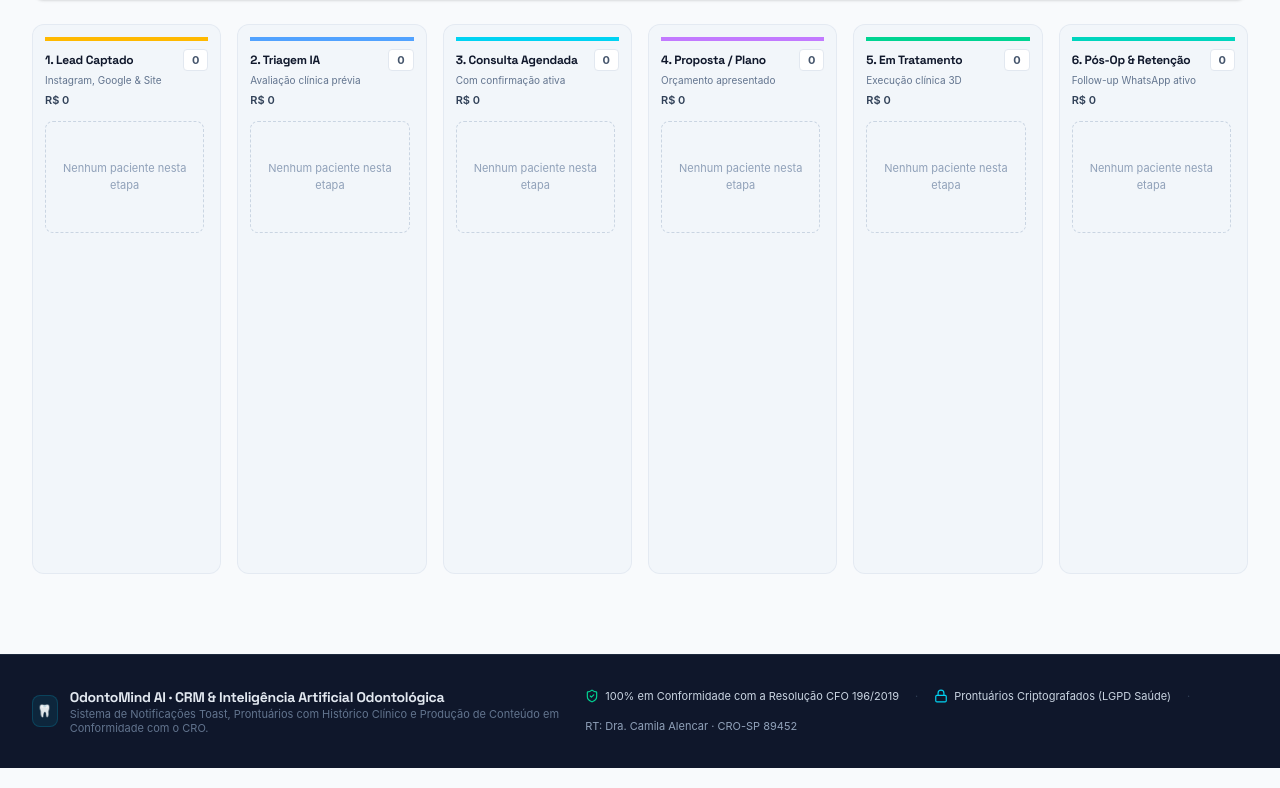
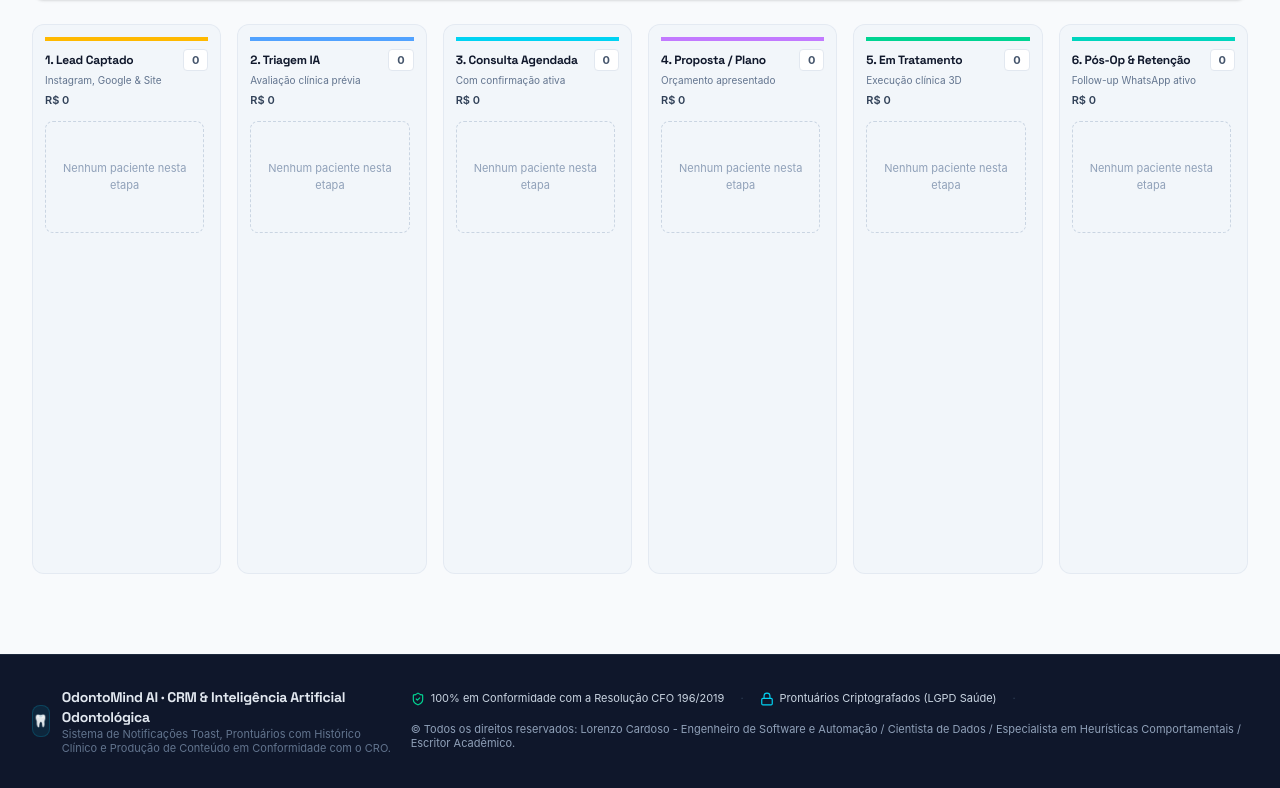
Before and after one commit to slevenkevelera-tech/odontomind-ai, a React (Vite) app: page / in a window 1280 px wide. Shown: the part 576-1364 px from the top of the page. Built offline with nearby package versions, Linux system fonts and the light colour scheme.

Commit message:
chore: atualizar créditos do rodapé para Lorenzo Cardoso
Substitui a identificação de RT no footer da aplicação pelo aviso de direitos autorais.
Co-authored-by: monkeycode-ai <monkeycode-ai@chaitin.com>

```diff
--- a/src/App.tsx
+++ b/src/App.tsx
@@ -494,7 +494,7 @@ export default function App() {
               Prontuários Criptografados (LGPD Saúde)
             </span>
             <span aria-hidden="true" className="text-slate-700">·</span>
-            <span>RT: Dra. Camila Alencar · CRO-SP 89452</span>
+            <span>&copy; Todos os direitos reservados: Lorenzo Cardoso - Engenheiro de Software e Automação / Cientista de Dados / Especialista em Heurísticas Comportamentais / Escritor Acadêmico.</span>
           </div>
         </div>
       </footer>
```
